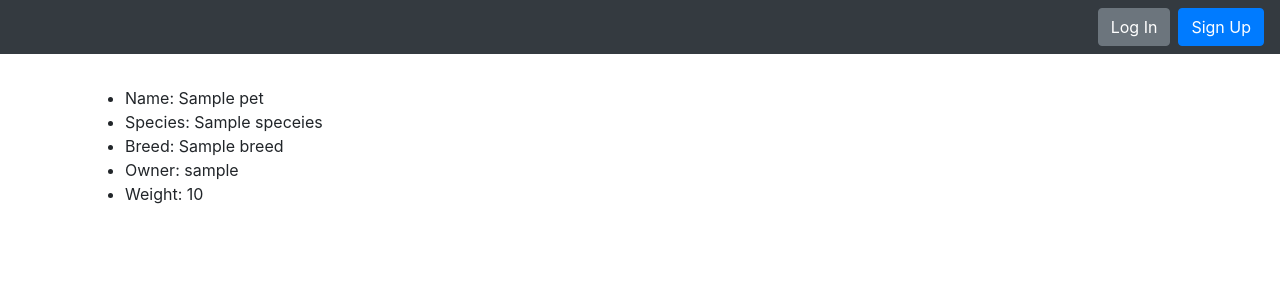
After one commit to nickKearns/petsiteBEW1.2, a Django app: template pets/templates/pet_detail.html in a window 1280 px wide. The commit adds this page. Shown: the top 300 px of the page. Run offline with Django 3.2, Linux system fonts and the light colour scheme; the template is opened without the code that fills it: most values are stand-ins (such as "Sample title", 1, 10 or a date in 2020); some libraries are stand-ins or nearby versions.

Commit message:
added pet detail page

```diff
--- a/pets/templates/partials/card.html
+++ b/pets/templates/partials/card.html
@@ -2,7 +2,9 @@
 
 
 <div class="card mb-3">
-  <h5 class="card-header ">{{ pet.pet_name }}</h5>
+  <h5>
+  <a href="{% url 'pet-detail-view' pet.pet_name %}" title="pet detail page" class="card-header">{{ pet.pet_name }}</a>
+</h5>
   <div class="card-body border-dark">
     <p class="card-text text-dark">
       <ul>
--- /dev/null
+++ b/pets/templates/pet_detail.html
@@ -0,0 +1,17 @@
+{% extends 'base.html' %}
+
+
+{% block content %}
+
+<ul>
+<li>Name: {{ pet.pet_name }}</li>
+<li>Species: {{ pet.speceies }}</li>
+<li>Breed: {{ pet.breed }}</li>
+<li>Owner: {{ pet.owner.username }}</li>
+<li>Weight: {{ pet.weight_in_pounds }}</li>
+
+
+</ul>
+
+
+{% endblock %}
--- a/pets/urls.py
+++ b/pets/urls.py
@@ -6,7 +6,7 @@ from pets.views import AppointmentListView, PetsListView, PetDetailView, home, P
 urlpatterns = [
     path('', home, name='home_page'),
     path('pets/', PetsListView.as_view(), name='pets-list-view'),
-    path('pets/<str:pet_id/>', PetDetailView.as_view(), name='pet-detail-view'),
+    path('pets/<str:pet_name>/', PetDetailView.as_view(), name='pet-detail-view'),
     path('pets/new', PetCreateView.as_view(), name='pet-create-view'),
     path('calendar/', AppointmentListView.as_view(), name='appointments-list-view'),
     path('calendar/new', AppointmentCreateView.as_view(), name='appointment-create-view'),
--- a/pets/views.py
+++ b/pets/views.py
@@ -99,9 +99,9 @@ class PetsListView(ListView):
 class PetDetailView(DetailView):
     model = Pet
 
-    def get(self, request, slug):
+    def get(self, request, pet_name):
 
-        pet = self.get_queryset().get(sluf__iexact=slug)
+        pet = self.get_queryset().get(pet_name=pet_name)
 
         return render(request, 'pet_detail.html', {
             'pet': pet,
```
Also changed, not shown: db.sqlite3.
